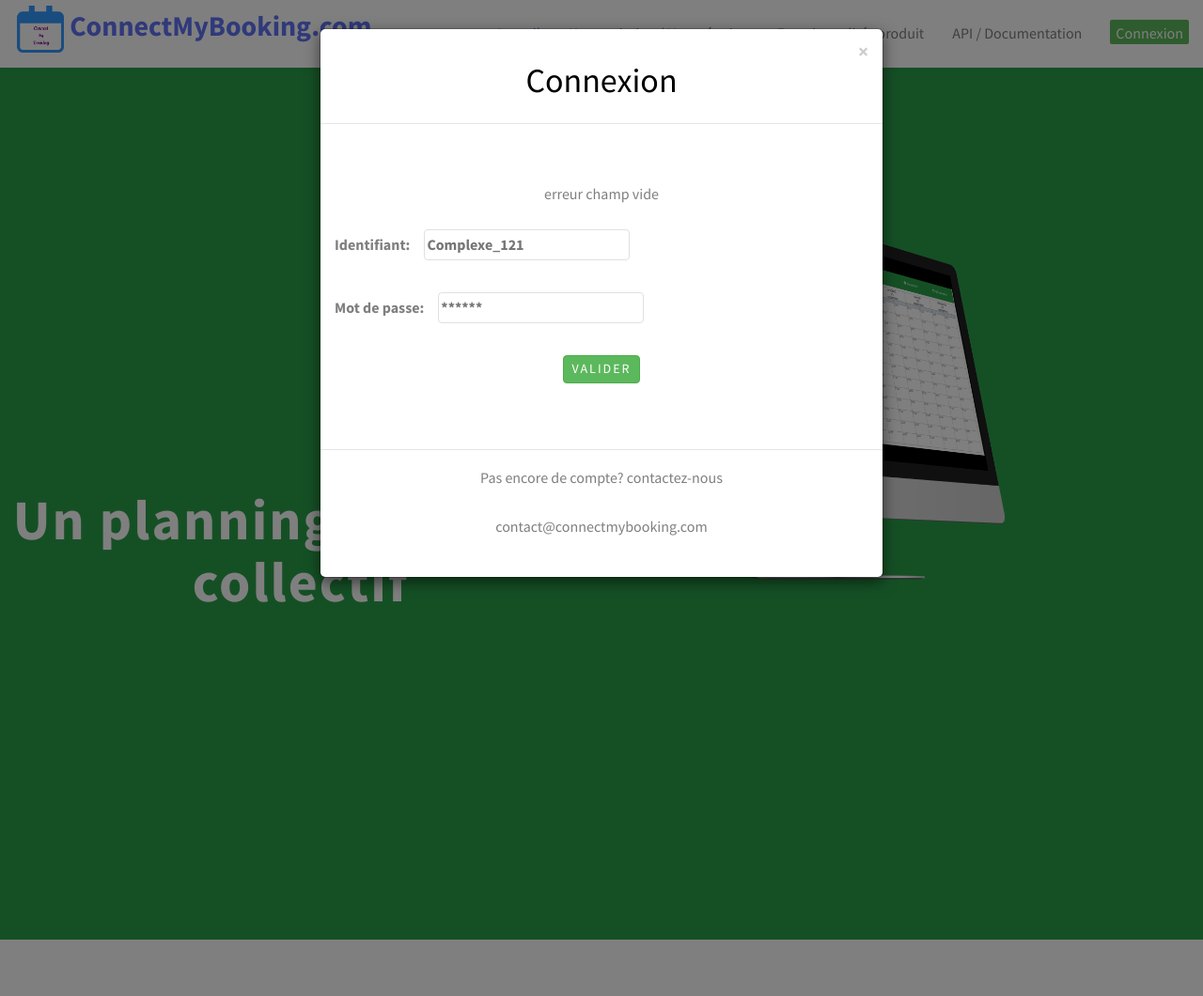
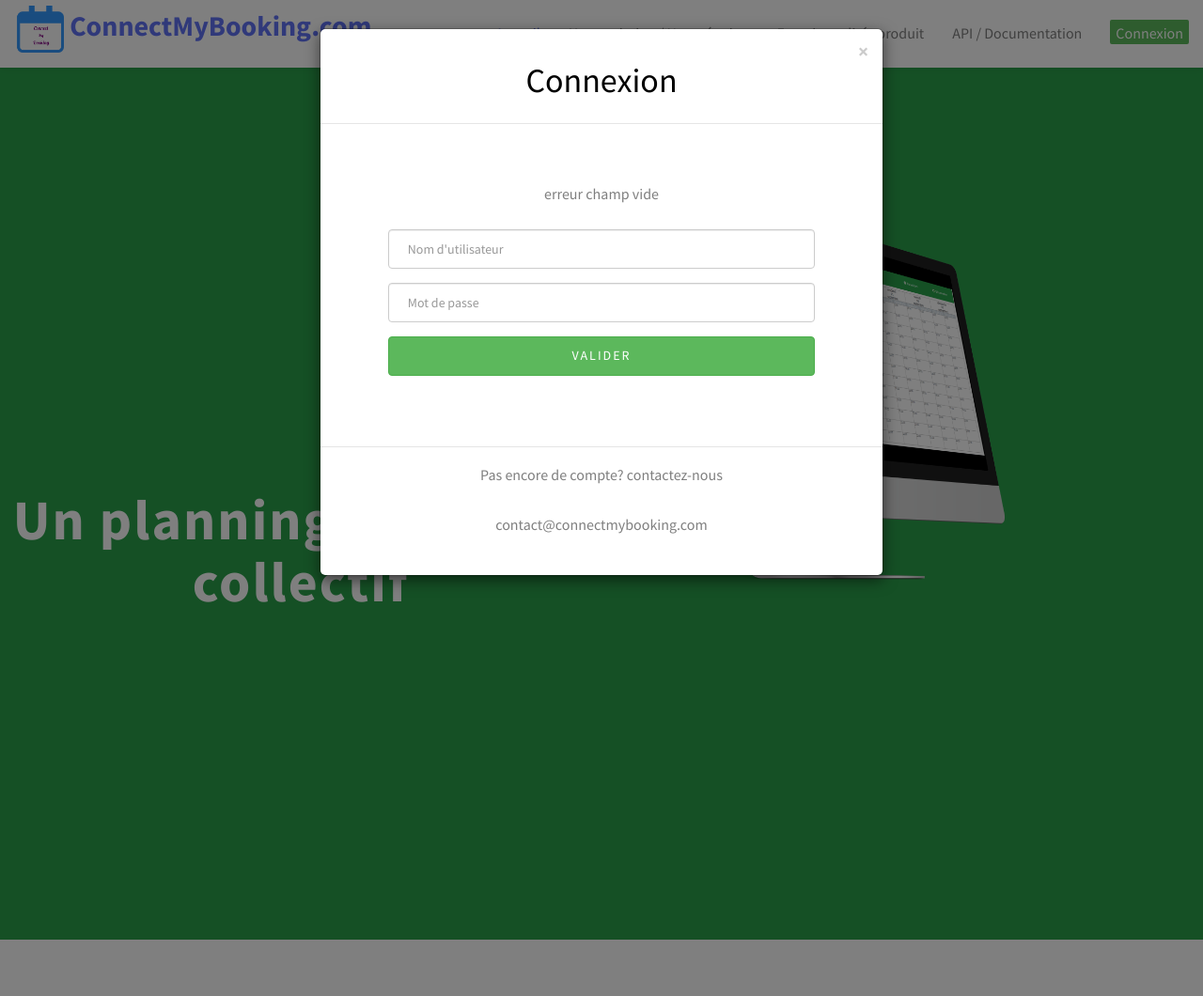
Before and after one commit to Lolo33/CMB-Complexe, a PHP site: page /index.php?erreur=vide in a window 1280 px wide. Shown: the whole page at 94% size. Run offline with PHP 8.4, Linux system fonts and the light colour scheme; the visitor is signed in with stand-in values (Sample User, id 1); some web fonts are replaced.

Commit message:
Modifications design mineures

```diff
--- a/complexes/css/style_complexe.css
+++ b/complexes/css/style_complexe.css
@@ -81,7 +81,7 @@
 	padding-left: 4px;
 }
 #volet2{
-	width: 50%;
+	min-width: 295px;
 	background-color: #F1F3F5;
 }
 #corps{
--- a/conf/db.php
+++ b/conf/db.php
@@ -1,16 +1,17 @@
 <?php
 
-function connexionBdd(){
-    $hote = "db695868253.db.1and1.com";
-    $db = "db695868253";
-    $user = "dbo695868253";
-    $pass = "Matemaker33!";
+function connexionBdd()
+{
+    $host_name  = "localhost";
+    $database   = "mate_maker_api";
+    $user_name  = "root";
+    $password   = "";
+
     try {
-        $bdd = new PDO('mysql:host='.$hote.';dbname='.$db.';charset=utf8', $user, $pass);
-        $bdd->setAttribute(PDO::ATTR_ERRMODE, PDO::ERRMODE_EXCEPTION);
-        return $bdd;
+        $db = new PDO('mysql:host=' . $host_name . ';dbname=' . $database . ';charset=utf8', '' . $user_name . '', $password, array(PDO::ATTR_ERRMODE => PDO::ERRMODE_WARNING));
+        return $db;
     } catch (Exception $e) {
-        die('<b>Erreur de connexion à la Bdd :</b> <br>' . $e->getMessage());
+        die('Erreur : ' . $e->getMessage());
     }
 }
 
--- a/index.php
+++ b/index.php
@@ -597,18 +597,16 @@
 								<?php
 							}
 						?>
-						<form id="form_co" class="center" method="post" action="connexion_traitement.php">
-							<label class="center  ligne2">
-								<span class="center span_mod-co">Identifiant:</span>
-								<input class="input1 " type="text" name="identifiant" placeholder="Complexe_121"/>
-							</label>
-							<br/>
-							<label class="center ligne2">
-								<span class="center span_mod-co">Mot de passe:</span>
-								<input class="input1 " type="password" name="mdp" placeholder="******">
-							</label>
-							<br/>
-							<input type="submit" class="btn btn-success center  btn-valid" value="Valider"/>
+						<form id="form_co" style="width: 80%; margin:auto;" class="center" method="post" action="connexion_traitement.php">
+                            <div class="form-group">
+                                <input class="form-control" type="text" name="identifiant" placeholder="Nom d'utilisateur"/>
+                            </div>
+                            <div class="form-group">
+                                <input class="form-control" type="password" name="mdp" placeholder="Mot de passe">
+                            </div>
+                            <div class="form-group">
+							    <input type="submit" class="btn btn-success" style="width: 100%;" value="Valider"/>
+                            </div>
 						</form>
 					</div>
 
```
Also changed, not shown: db_online.php (added, +21 -0 lines).
